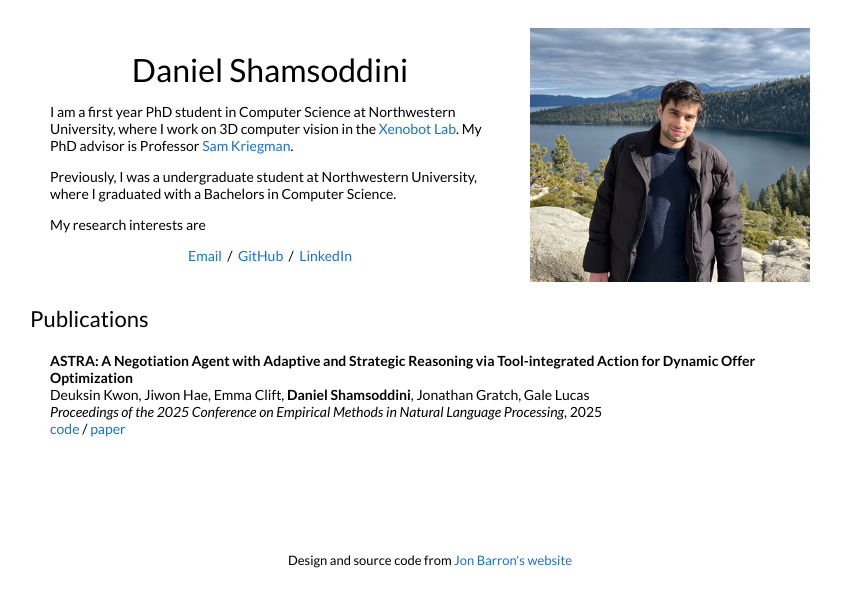
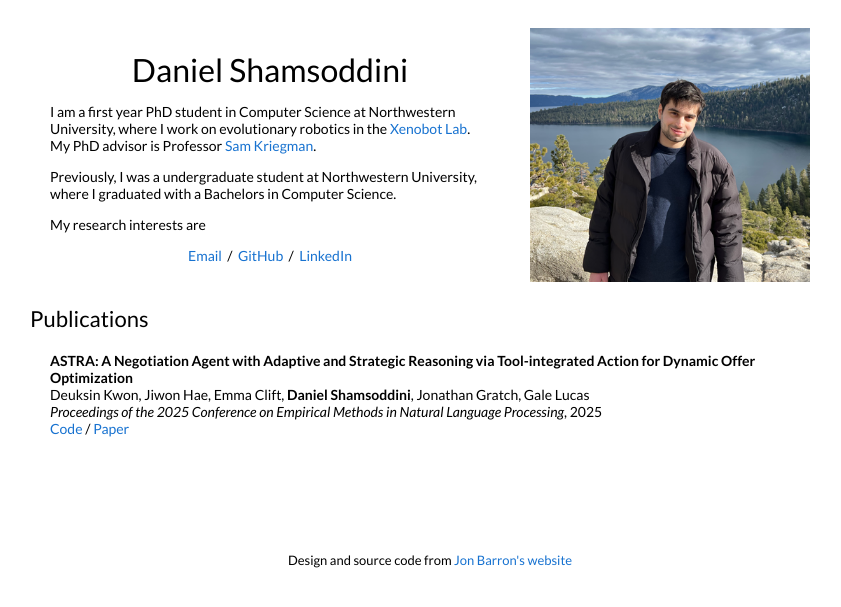
Before and after one commit to danielshamsoddini/danielshamsoddini.github.io, a Jekyll site: the page built from _posts/2025-11-28-ASTRA.markdown, in a window 1280 px wide. Shown: the top 607 px of the page, without its empty margins (210-1051 px from the left). Built offline with Jekyll 4.4.1, drawn with Linux system fonts in a browser that asks for light colours.

Commit message:
quick tweak

```diff
--- a/_layouts/default.html
+++ b/_layouts/default.html
@@ -34,7 +34,8 @@
               <h1>
                 Daniel Shamsoddini
               </h1>
-              <p>I am a first year PhD student in Computer Science at Northwestern University, where I work on 3D computer vision in the <a href="https://www.xenobot.group/about">Xenobot Lab</a>. My PhD advisor is Professor <a href="https://www.samkriegman.com">Sam Kriegman</a>.
+              <p>
+                I am a first year PhD student in Computer Science at Northwestern University, where I work on evolutionary robotics in the <a href="https://www.xenobot.group/about">Xenobot Lab</a>. My PhD advisor is Professor <a href="https://www.samkriegman.com">Sam Kriegman</a>.
               </p>
               <p>
                 Previously, I was a undergraduate student at Northwestern University, where I graduated with a Bachelors in Computer Science.
@@ -74,11 +75,11 @@
               <br>
 
               {% if post.code %}
-              <a href="{{post.code}}">code</a> /
+              <a href="{{post.code}}">Code</a> /
               {% endif %}
 
               {% if post.website %}
-              <a href="{{post.website}}">paper</a>
+              <a href="{{post.website}}">Paper</a>
               {% endif %}
 
               <p></p>
```
